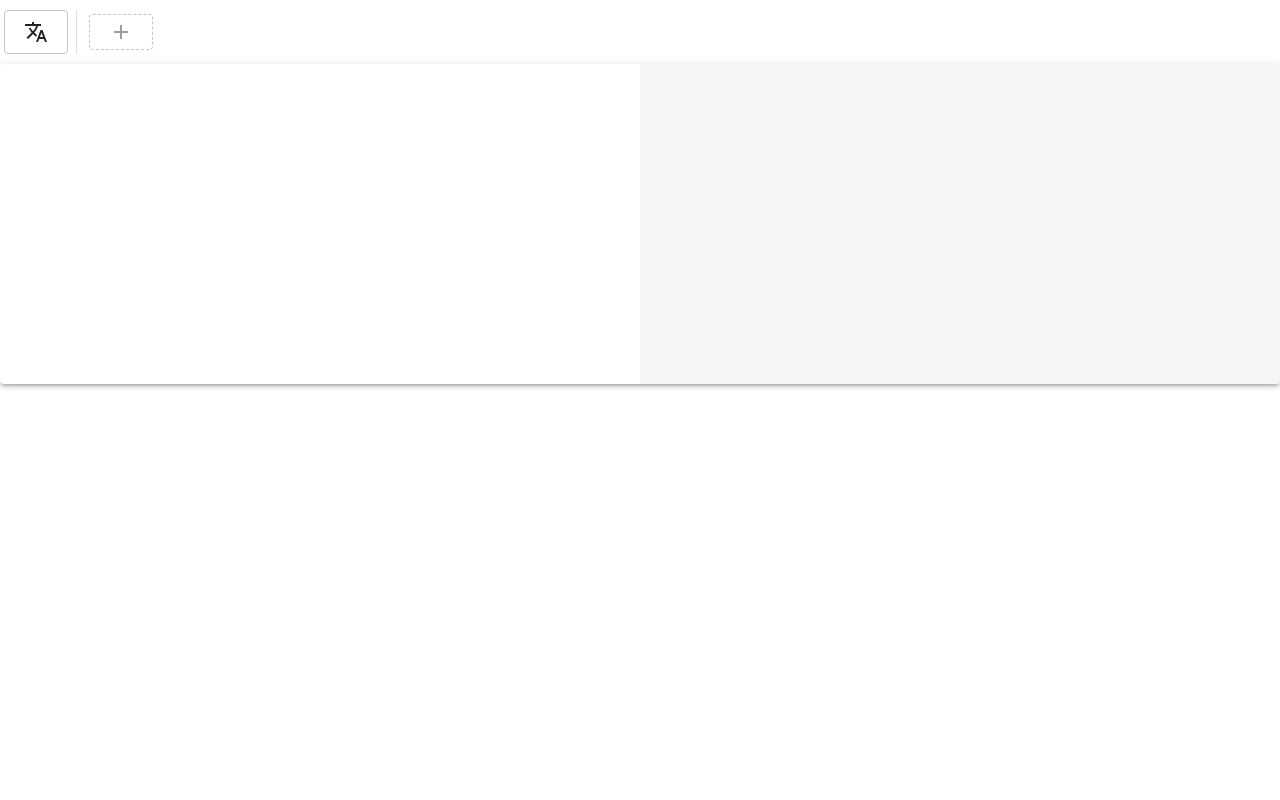
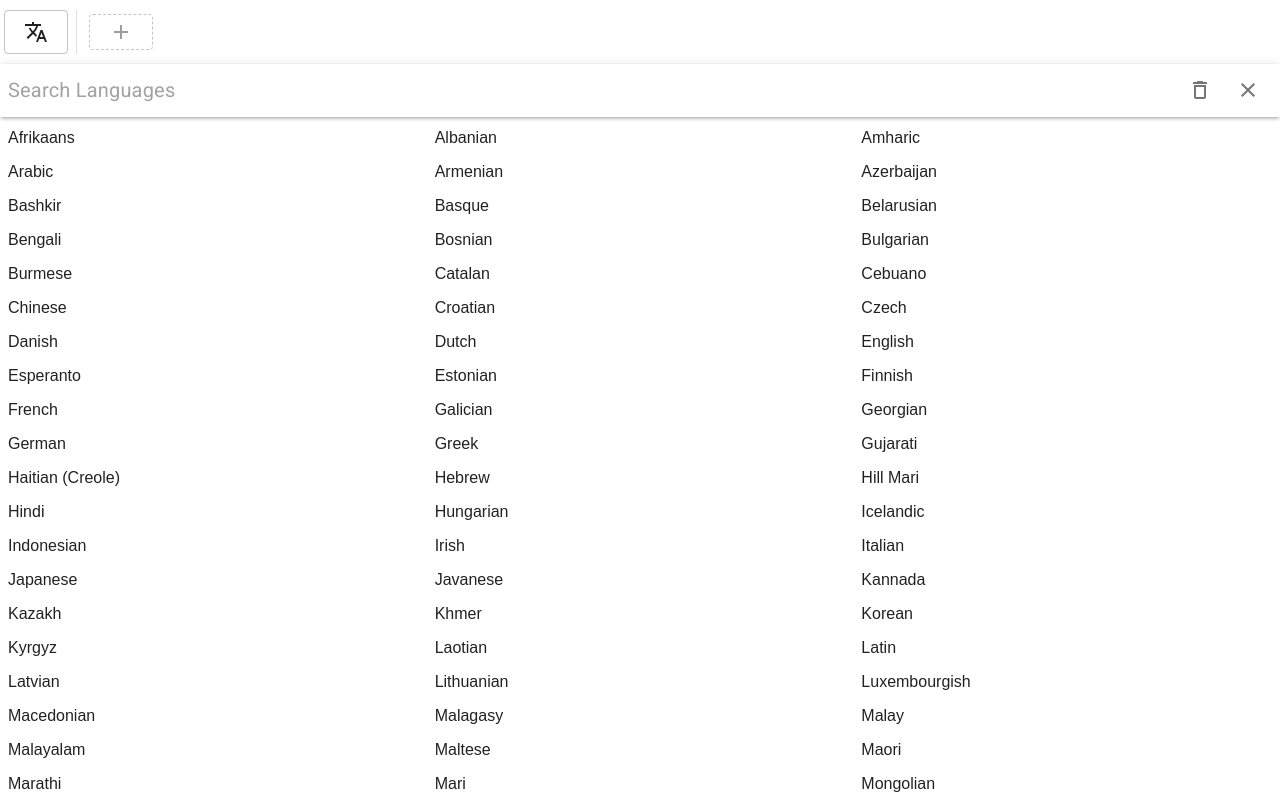
Before and after one commit to betafcc/in-other-words, a React (Create React App) app: page / in a window 1280 px wide. Shown: the top 800 px of the page. Built offline with nearby package versions, Linux system fonts and the light colour scheme.

Commit message:
finishes language search

```diff
--- a/src/components/App.tsx
+++ b/src/components/App.tsx
@@ -5,7 +5,7 @@ import { initial, reducer } from '../program'
 import { Translator } from '../Translator'
 
 export const App: FC = () => {
-  const [state, dispatch] = useReducer(reducer, initial)
+  const [state, dispatch] = useReducer(reducer, { ...initial, status: 'editing' })
 
   return (
     <InOtherWords
--- a/src/components/LanguageSearch.tsx
+++ b/src/components/LanguageSearch.tsx
@@ -9,24 +9,37 @@ import { InputAdornment, IconButton } from '@material-ui/core'
 import { languages } from '../Translator'
 
 const useStyles = makeStyles((theme) => ({
-  root: {},
+  root: {
+    borderRadius: 0,
+    boxShadow: 'none',
+  },
 
   input: {
     fontSize: theme.typography.h6.fontSize,
     width: '100%',
-    padding: '1em',
+    padding: '0.4em',
+    // borderBottom: '1px solid black',
+    borderRadius: 0,
+    boxShadow: '0 2px 4px -1px rgba(0,0,0,0.4)',
+  },
+
+  options: {
+    margin: '4px 0 0 0',
+    padding: 0,
+    listStyle: 'none',
+    display: 'grid',
+    gridTemplateColumns: 'repeat(3, 1fr)',
     boxShadow: '0 2px 4px -1px rgba(0,0,0,0.2)',
   },
 
-  default: {},
+  option: {
+    fontSize: theme.typography.body1.fontSize,
+    display: 'flex',
+    padding: '0.5em',
+  },
+
   selected: {
     background: 'blue',
-  },
-
-  options: {
-    margin: 0,
-    padding: 0,
-    listStyle: 'none',
   },
 }))
 
@@ -75,9 +88,16 @@ export const LanguageSearch: FC<LanguageSearchProps> = ({
           .map((e) => (
             <li
               key={e.code}
-              className={e.code === selected ? classes.selected : classes.default}
+              className={
+                classes.option + ' ' + (e.code === selected ? classes.selected : '')
+              }
             >
-              <ButtonBase onClick={(_) => onSelect(e.code)}>{e.name}</ButtonBase>
+              <ButtonBase
+                style={{ fontSize: 'inherit' }}
+                onClick={(_) => onSelect(e.code)}
+              >
+                {e.name}
+              </ButtonBase>
             </li>
           ))}
       </ul>
```
